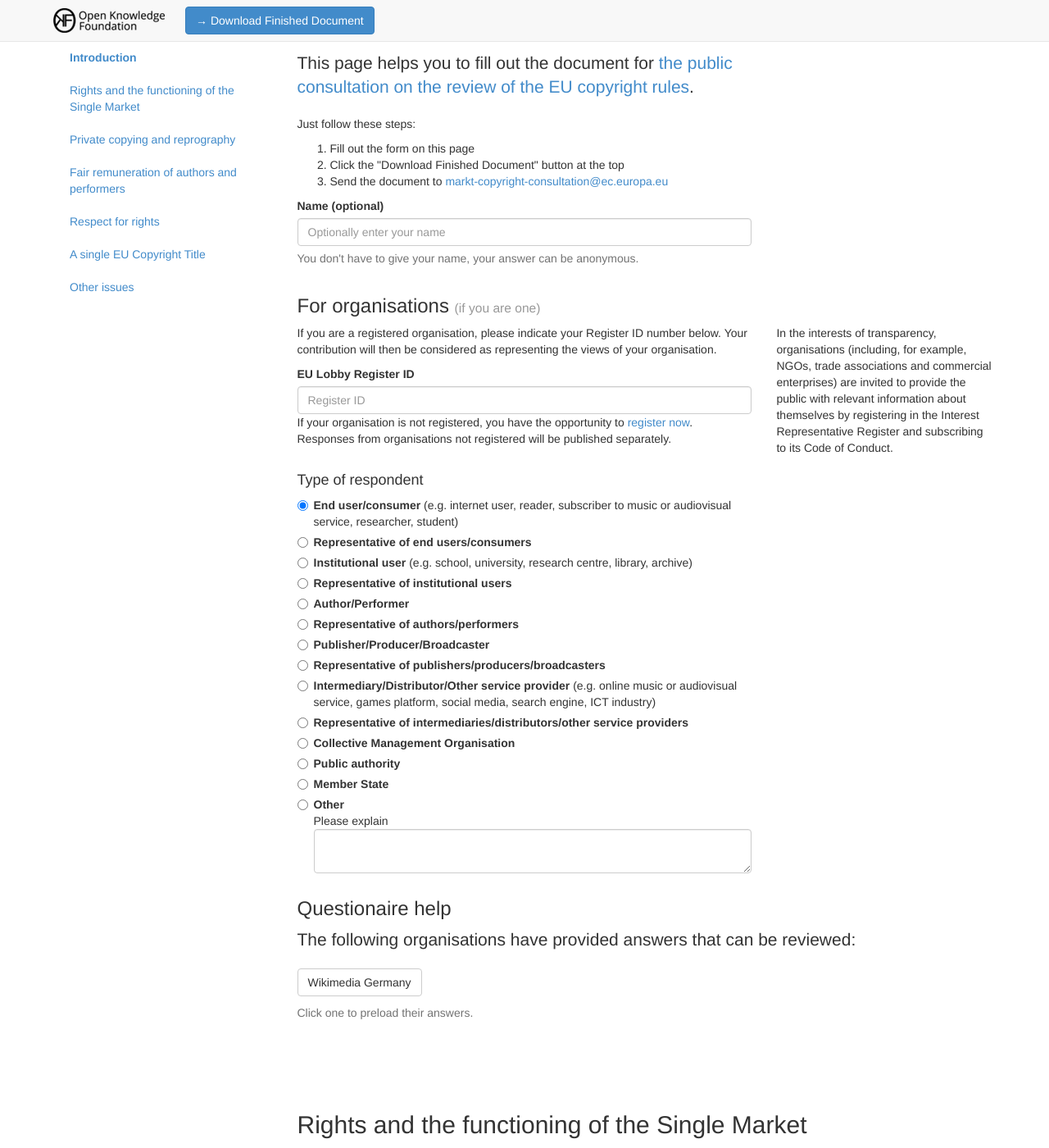
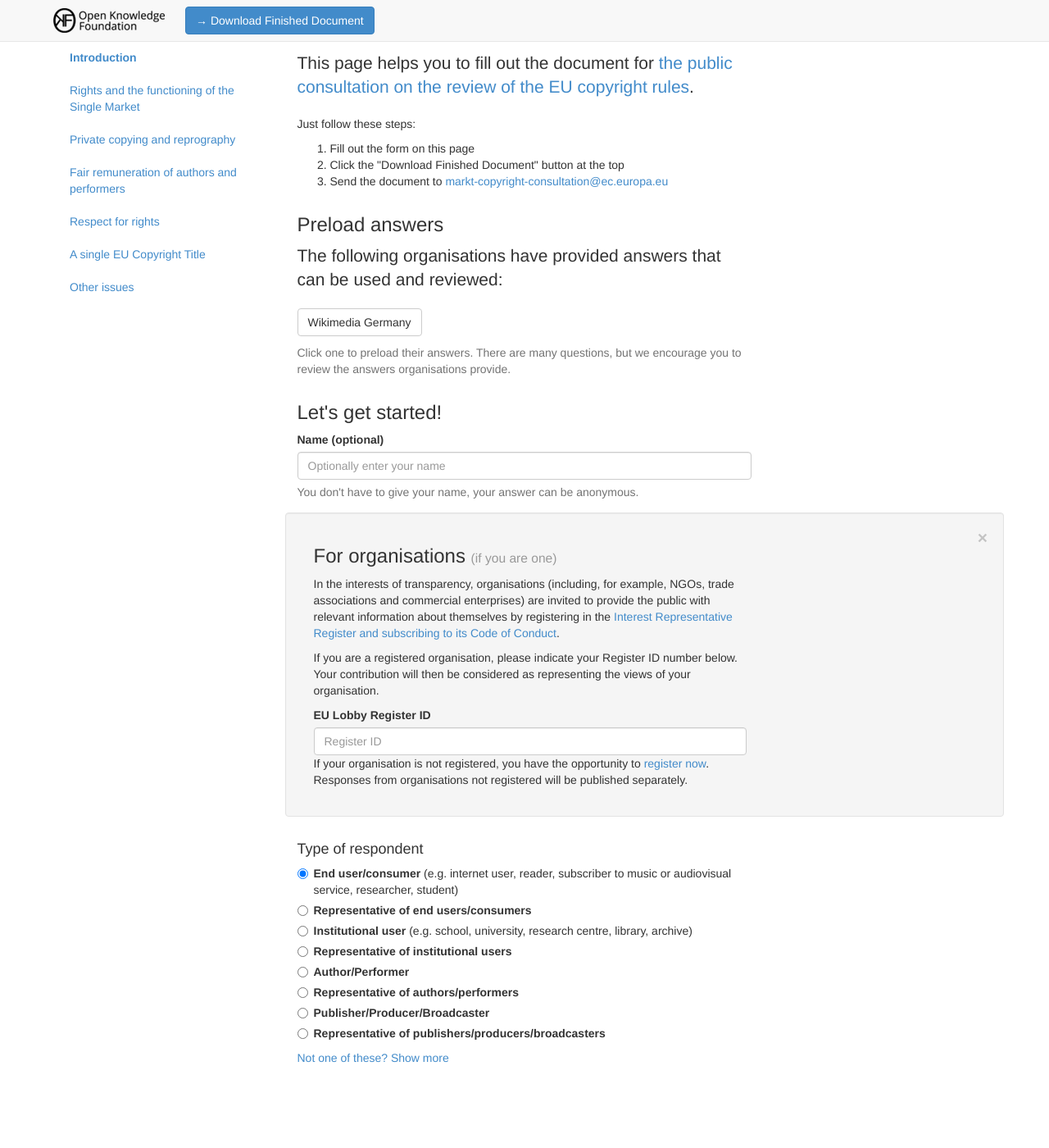
Before and after one commit to okfde/eucopyright, a Jekyll site: the page built from index.html, in a window 1280 px wide and 1400 px high, scrolled down 340 px. Shown: the whole window at 82% size. Built offline with Jekyll 4.4.1, drawn with Linux system fonts in a browser that asks for light colours.

Commit message:
Redesign intro section

```diff
--- a/_includes/intro.html
+++ b/_includes/intro.html
@@ -21,6 +21,22 @@
 
   <div class="row">
     <div class="col-lg-8 col-md-8">
+      <h3>Preload answers</h3>
+      <p class="lead">The following organisations have provided answers that can be used and reviewed:</p>
+      <ul class="list-unstyled">
+      {% for answer in site.data.answers %}
+        <li>
+          <a href="{{ answer.data }}" class="suggested-answer btn btn-default">{{ answer.name }}</a>
+        </li>
+      {% endfor %}
+      </ul>
+      <p class="help-block">Click one to preload their answers. There are many questions, but we encourage you to review the answers organisations provide.</p>
+    </div>
+  </div>
+
+  <div class="row">
+    <div class="col-lg-8 col-md-8">
+      <h3>Let's get started!</h3>
       <div class="form-group">
         <label for="name">Name (optional)</label>
         <input type="text" class="form-control" id="name" placeholder="Optionally enter your name">
@@ -34,12 +50,15 @@
     </div>
   </div>
 
+  <div class="row well">
+    <button type="button" class="close" data-dismiss="alert" aria-hidden="true">&times;</button>
+    <div class="col-lg-8 col-md-8">
       <h3>For organisations
         <small>(if you are one)</small>
       </h3>
-
-  <div class="row">
-    <div class="col-lg-8 col-md-8">
+      <p>
+        In the interests of transparency, organisations (including, for example, NGOs, trade associations and commercial enterprises) are invited to provide the public with relevant information about themselves by registering in the <a href="http://ec.europa.eu/transparencyregister/info/homePage.do">Interest Representative Register and subscribing to its Code of Conduct</a>.
+      </p>
       <div class="form-group">
         <p>
           If you are a registered organisation, please indicate your Register ID number below. Your contribution will then be considered as representing the views of your organisation.
@@ -51,11 +70,6 @@
           Responses from organisations not registered will be published separately.
         </p>
       </div>
-    </div>
-    <div class="col-lg-4 col-md-4">
-      <p>
-        In the interests of transparency, organisations (including, for example, NGOs, trade associations and commercial enterprises) are invited to provide the public with relevant information about themselves by registering in the Interest Representative Register and subscribing to its Code of Conduct.
-      </p>
     </div>
   </div>
 
@@ -116,6 +130,8 @@
           <strong>Representative of publishers/producers/broadcasters</strong>
         </label>
       </div>
+      <a href="#more-typeofrespondent" class="toggle">Not one of these? Show more</a>
+      <div id="more-typeofrespondent" style="display:none">
         <div class="radio">
           <label>
             <input type="radio" name="typeofrespondent" id="typeofrespondent-intermediary" value="intermediary">
@@ -164,4 +180,5 @@
         </div>
       </div>
     </div>
+  </div>
 </section>
--- a/index.html
+++ b/index.html
@@ -45,19 +45,6 @@ layout: default
 <div class="col-lg-9 col-md-9">
 
 {% include intro.html %}
-
-<section>
-  <h3>Questionaire help</h3>
-  <p class="lead">The following organisations have provided answers that can be reviewed:</p>
-  <ul class="list-unstyled">
-  {% for answer in site.data.answers %}
-    <li>
-      <a href="{{ answer.data }}" class="suggested-answer btn btn-default">{{ answer.name }}</a>
-    </li>
-  {% endfor %}
-  </ul>
-  <p class="help-block">Click one to preload their answers.</p>
-</section>
 
 <section>
   <div class="page-header">
```
Lines whose indentation alone changed are shown as unchanged.
